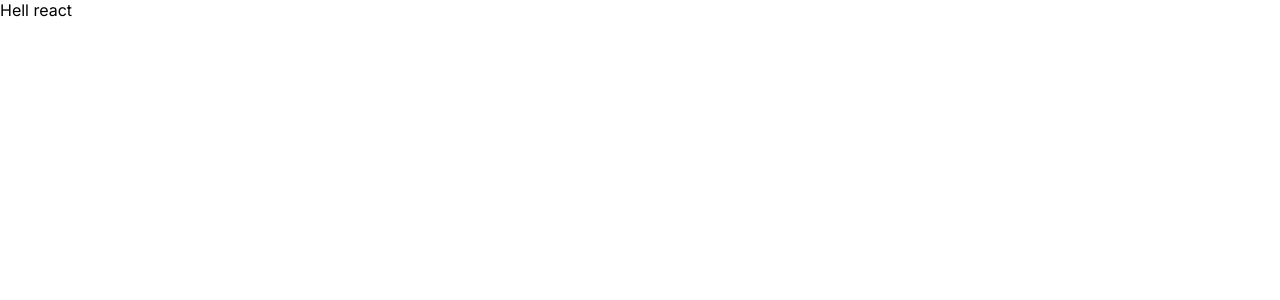
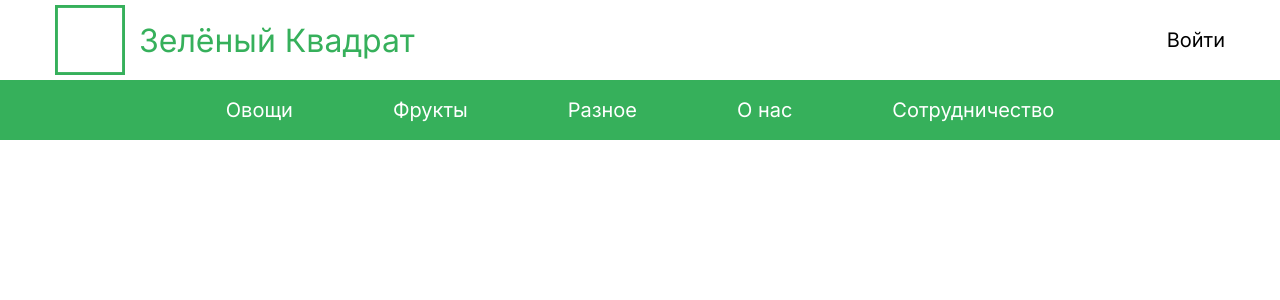
Before and after one commit to adilism48/green-square-front, a React (Create React App) app: page / in a window 1280 px wide. Shown: the top 300 px of the page. Built offline with nearby package versions, Linux system fonts and the light colour scheme.

Commit message:
header with nav

```diff
--- a/src/App.js
+++ b/src/App.js
@@ -1,7 +1,9 @@
+import Header from "./components/header/Header";
+
 function App() {
     return (
         <div className="App">
-            <h1>Hell react</h1>
+            <Header />
         </div>
     );
 }
--- /dev/null
+++ b/src/components/header/Header.jsx
@@ -0,0 +1,31 @@
+import logoImg from '../../img/logo.svg'
+import './header.css'
+
+function Header() {
+    return (
+        <header className="header">
+            <div className="container">
+                <div className="header__row">
+                    <div className="header__logo">
+                        <img src={logoImg} alt="logo"/>
+                        <span>Зелёный Квадрат</span>
+                    </div>
+                    <a href="#!">Войти</a>
+                </div>
+            </div>
+            <nav className="header__nav">
+                <div className="container">
+                    <ul>
+                        <li><a href="#!">Овощи</a></li>
+                        <li><a href="#!">Фрукты</a></li>
+                        <li><a href="#!">Разное</a></li>
+                        <li><a href="#!">О нас</a></li>
+                        <li><a href="#!">Сотрудничество</a></li>
+                    </ul>
+                </div>
+            </nav>
+        </header>
+    )
+}
+
+export default Header;
--- /dev/null
+++ b/src/components/header/header.css
@@ -0,0 +1,52 @@
+.header__row {
+    display: flex;
+    column-gap: 30px;
+    align-items: center;
+    justify-content: space-between;
+}
+
+.header__row a {
+    color: var(--textColor);
+    font-weight: 400;
+    font-size: 20px;
+    font-style: normal;
+    line-height: normal;
+}
+
+.header__logo {
+    padding: 5px 0;
+    display: flex;
+    align-items: center;
+    column-gap: 14px;
+}
+
+.header__logo span {
+    color: var(--mainGreen);
+    font-weight: 400;
+    font-size: 32px;
+    font-style: normal;
+    line-height: normal;
+}
+
+.header__nav {
+    display: flex;
+    align-items: center;
+    justify-content: space-between;
+    padding: 18px 0;
+
+    background-color: var(--mainGreen);
+    font-size: 20px;
+    font-style: normal;
+    font-weight: 400;
+    line-height: normal;
+}
+
+.header__nav ul {
+    display: flex;
+    column-gap: 100px;
+    align-items: center;
+}
+
+.header__nav a {
+    color: var(--white);
+}
--- a/src/styles/common.css
+++ b/src/styles/common.css
@@ -1,3 +1,16 @@
+:root {
+    --mainGreen: #36B05B;
+    --white: #FFF;
+    --lightGrey: #EBEBEB;
+    --textColor: #000;
+}
+
 body {
     font-family: 'Inter', sans-serif;
 }
+
+.container {
+    max-width: 1230px;
+    margin: 0 auto;
+    padding: 0 30px;
+}
```
Also changed, not shown: src/img/logo.svg (renamed from src/img/sqLogo.svg).
